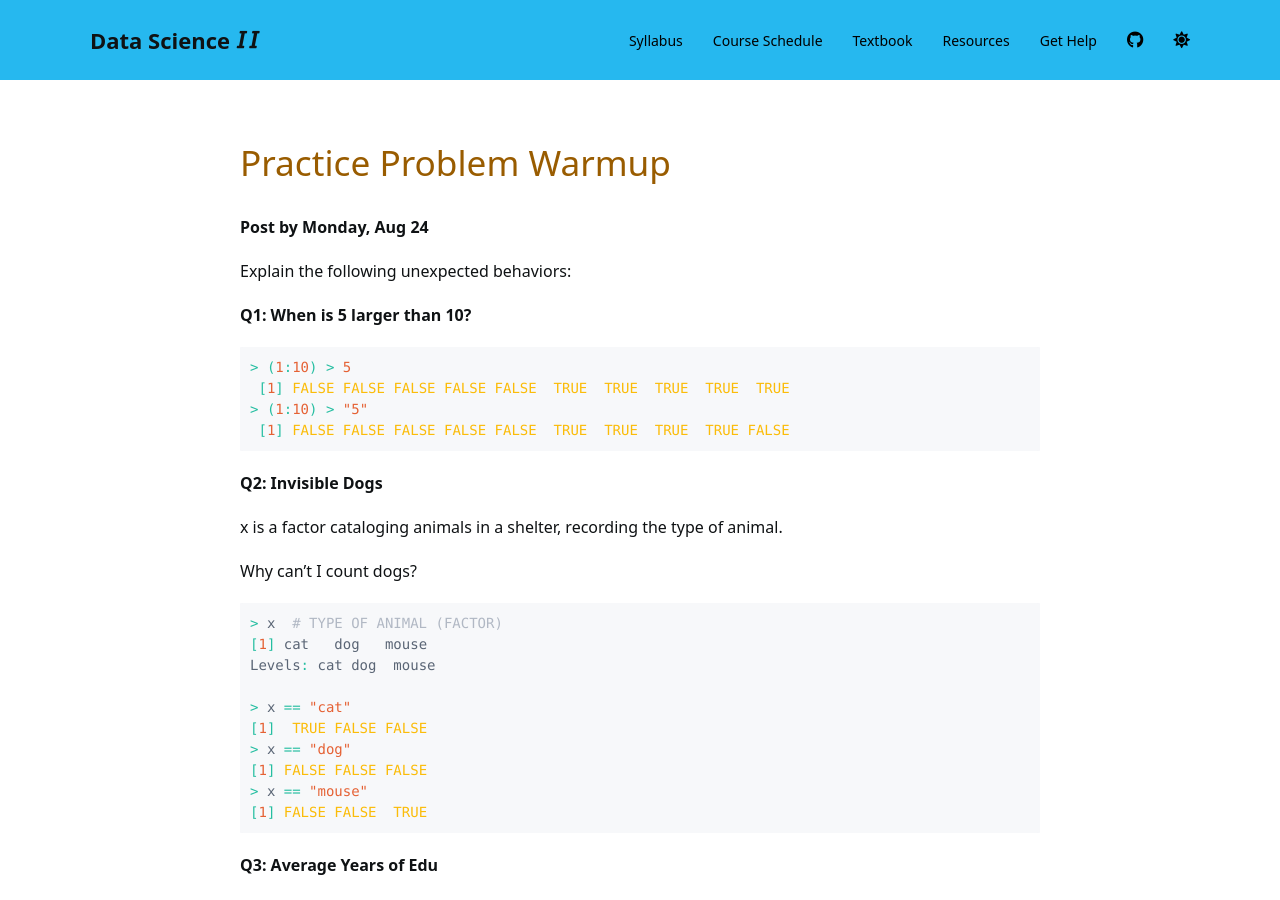
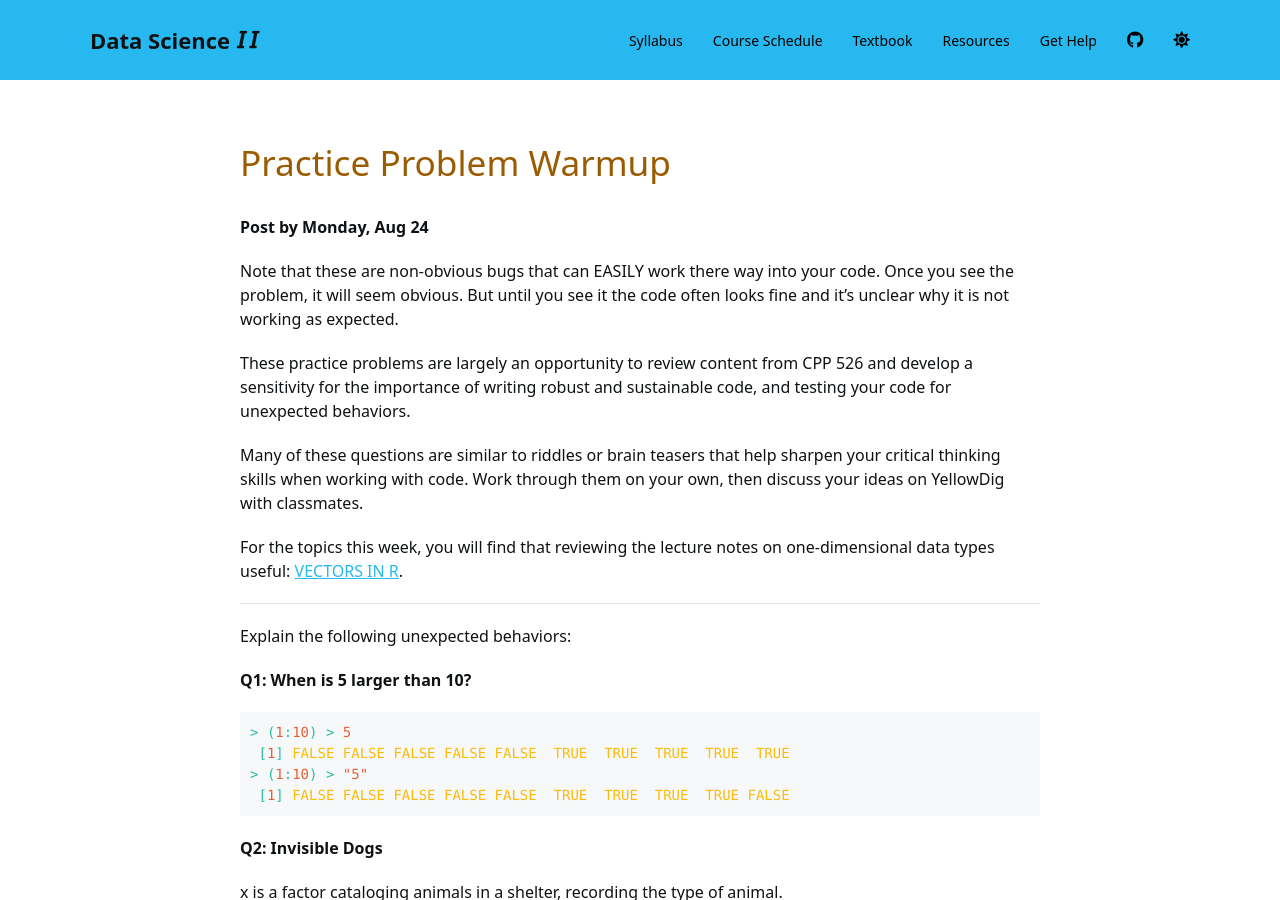
Before and after one commit to DS4PS/cpp-527-fall-2020, a Jekyll site: the page built from schedule.md, in a window 1280 px wide and 900 px high, scrolled down 3105 px. Built offline with Jekyll 4.4.1, drawn with Linux system fonts in a browser that asks for light colours; nearby versions of some CDN libraries; a script bundle is joined from its source files by our own code; library files that are not in the unit come from our copies; a style sheet for code colours, icons or effects is not loaded.

Commit message:
Update schedule.md

```diff
--- a/schedule.md
+++ b/schedule.md
@@ -138,6 +138,16 @@ Use **dput()** to share R objects in a format that can be copied from the forum
 ## Practice Problem Warmup
 
 **Post by {{page.yellowdig.post-01}}**
+
+Note that these are non-obvious bugs that can EASILY work there way into your code. Once you see the problem, it will seem obvious. But until you see it the code often looks fine and it's unclear why it is not working as expected.
+
+These practice problems are largely an opportunity to review content from CPP 526 and develop a sensitivity for the importance of writing robust and sustainable code, and testing your code for unexpected behaviors.
+
+Many of these questions are similar to riddles or brain teasers that help sharpen your critical thinking skills when working with code. Work through them on your own, then discuss your ideas on YellowDig with classmates.
+
+For the topics this week, you will find that reviewing the lecture notes on one-dimensional data types useful: [VECTORS IN R](http://ds4ps.org/dp4ss-textbook/ch-050-vectors.html).
+
+------
 
 Explain the following unexpected behaviors:
 
```
